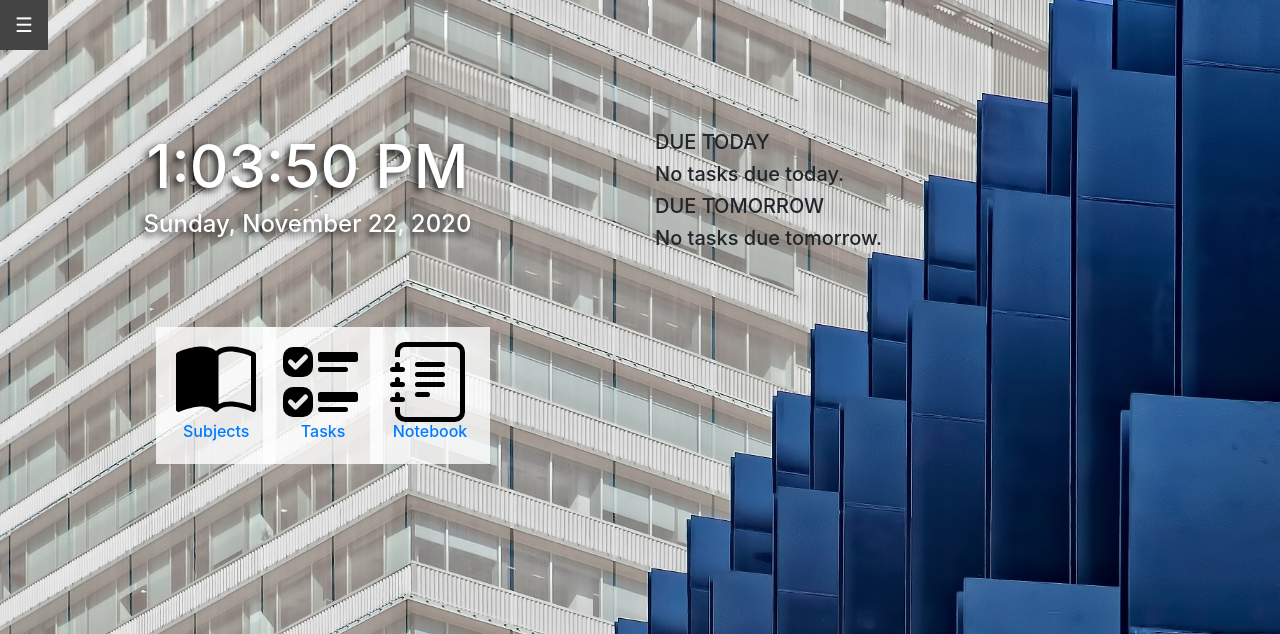
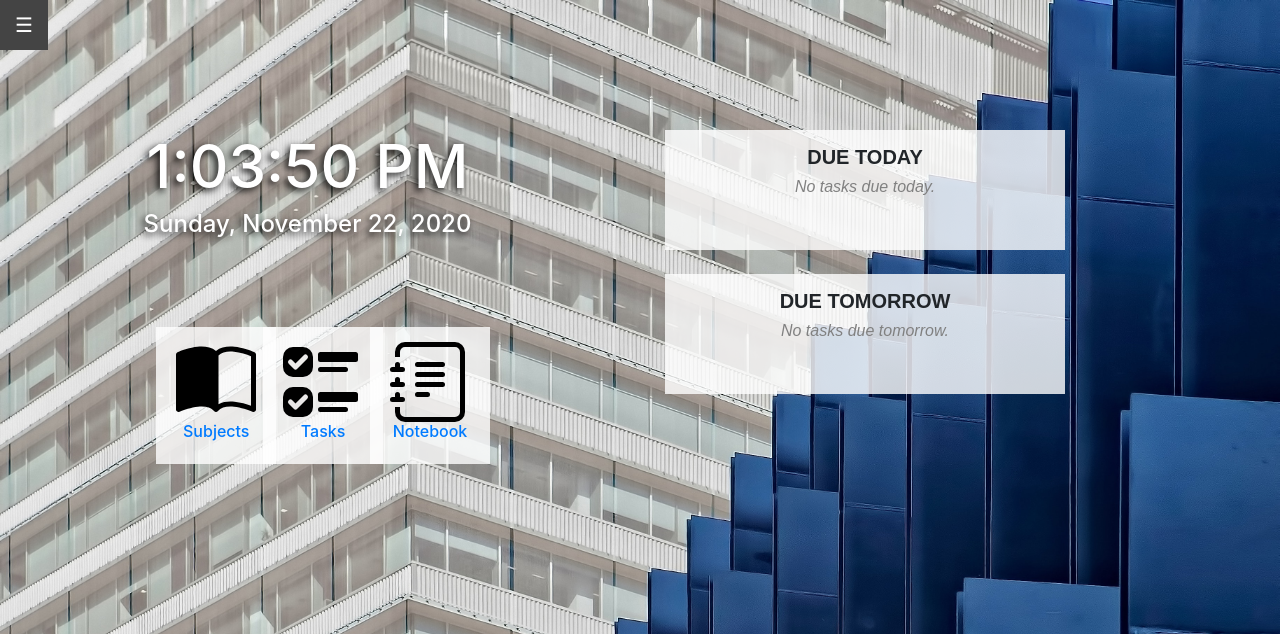
Before and after one commit to jvc1019/Zest, a PHP site: page /src/index.php in a window 1280 px wide. Shown: the top 634 px of the page. Run offline with PHP 8.4, Linux system fonts and the light colour scheme; data comes from the database, SQL or seed files in the repository; some libraries are stand-ins or nearby versions.

Commit message:
Updated reminders.php with classes

```diff
--- a/src/reminders.php
+++ b/src/reminders.php
@@ -1,33 +1,36 @@
 <div>
-	<fieldset>
-		<h5>DUE TODAY<h5>
+	<fieldset class="reminderholder">
+		<h5 class="remindTitle">DUE TODAY<h5>
 		<table>
 			<?php
 				$query = "SELECT * FROM task where DATE(task_Due) = CURDATE()";
 				$result = $conn->query($query);
 
 				if (!($result->num_rows > 0)) {
-	            	echo "<div>No tasks due today.</div>";
+	            	echo "<div class='notasksdue'>No tasks due today.</div>";
 	        	} else {
 	        		while ($row = $result->fetch_assoc()) {
 	        	?>
-	        			<tr><td><?php echo $row['task_Name'];?></td></tr><?php
+	        			<tr class="remindText"><td><a href=""> - <?php echo $row['task_Name'];?></a></td></tr><?php
 	        		}
 	        	}
 	        ?>
 		</table>
-		<h5>DUE TOMORROW<h5>
+	</fieldset>
+	<br>
+	<fieldset class="reminderholder">
+		<h5 class="remindTitle">DUE TOMORROW<h5>
 		<table>
 			<?php
 				$query = "SELECT * FROM task where DATE(task_Due) = CURDATE() + INTERVAL 1 DAY";
 				$result = $conn->query($query);
 
 				if (!($result->num_rows > 0)) {
-	            	echo "<div>No tasks due tomorrow.</div>";
+	            	echo "<div class='notasksdue'>No tasks due tomorrow.</div>";
 	        	} else {
 	        		while ($row = $result->fetch_assoc()) {
 	        	?>
-	        			<tr><td><?php echo $row['task_Name'];?></td></tr><?php
+	        			<tr class="remindText"><td><a href=""> - <?php echo $row['task_Name'];?></a></td></tr><?php
 	        		}
 	        	}
 	        ?>
```
